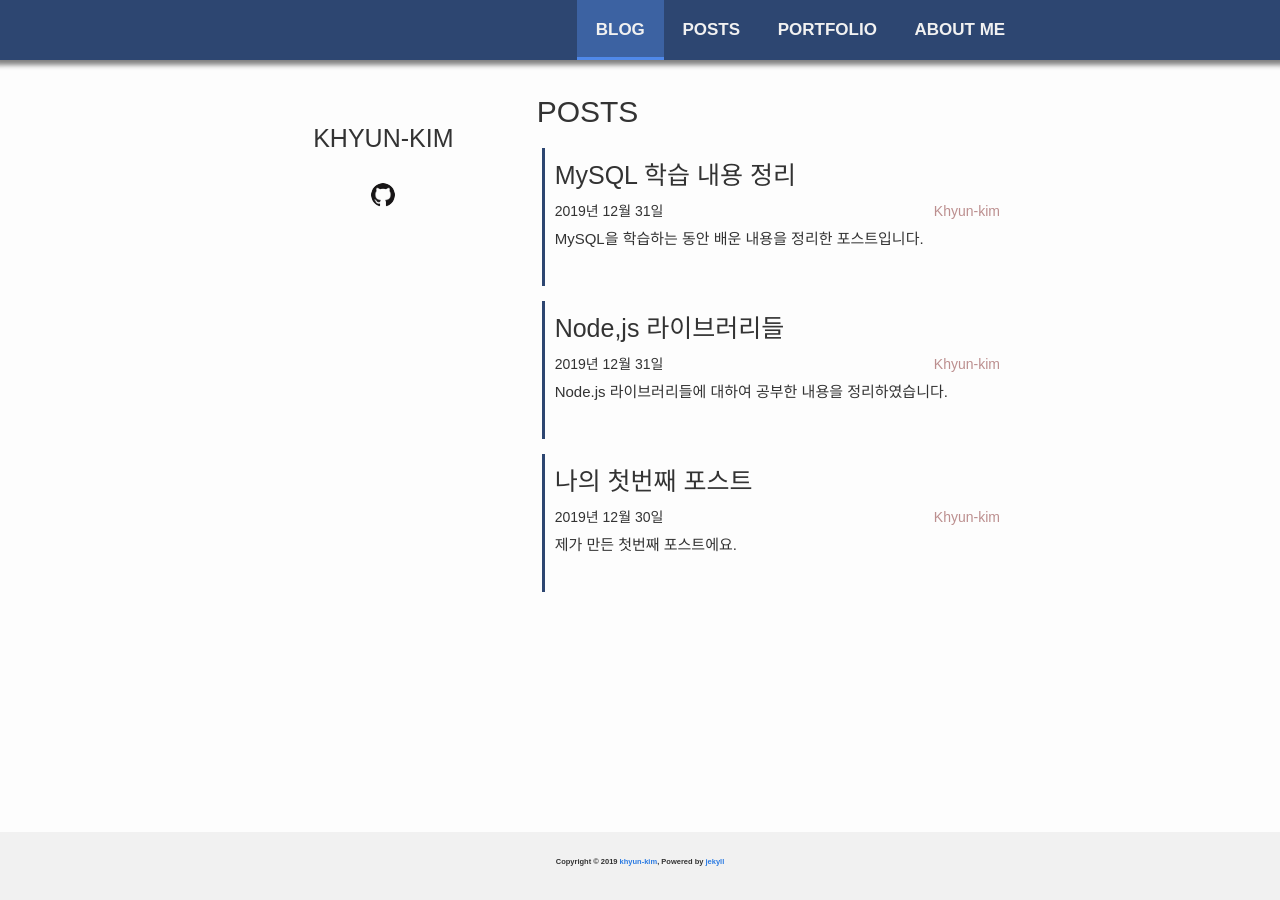
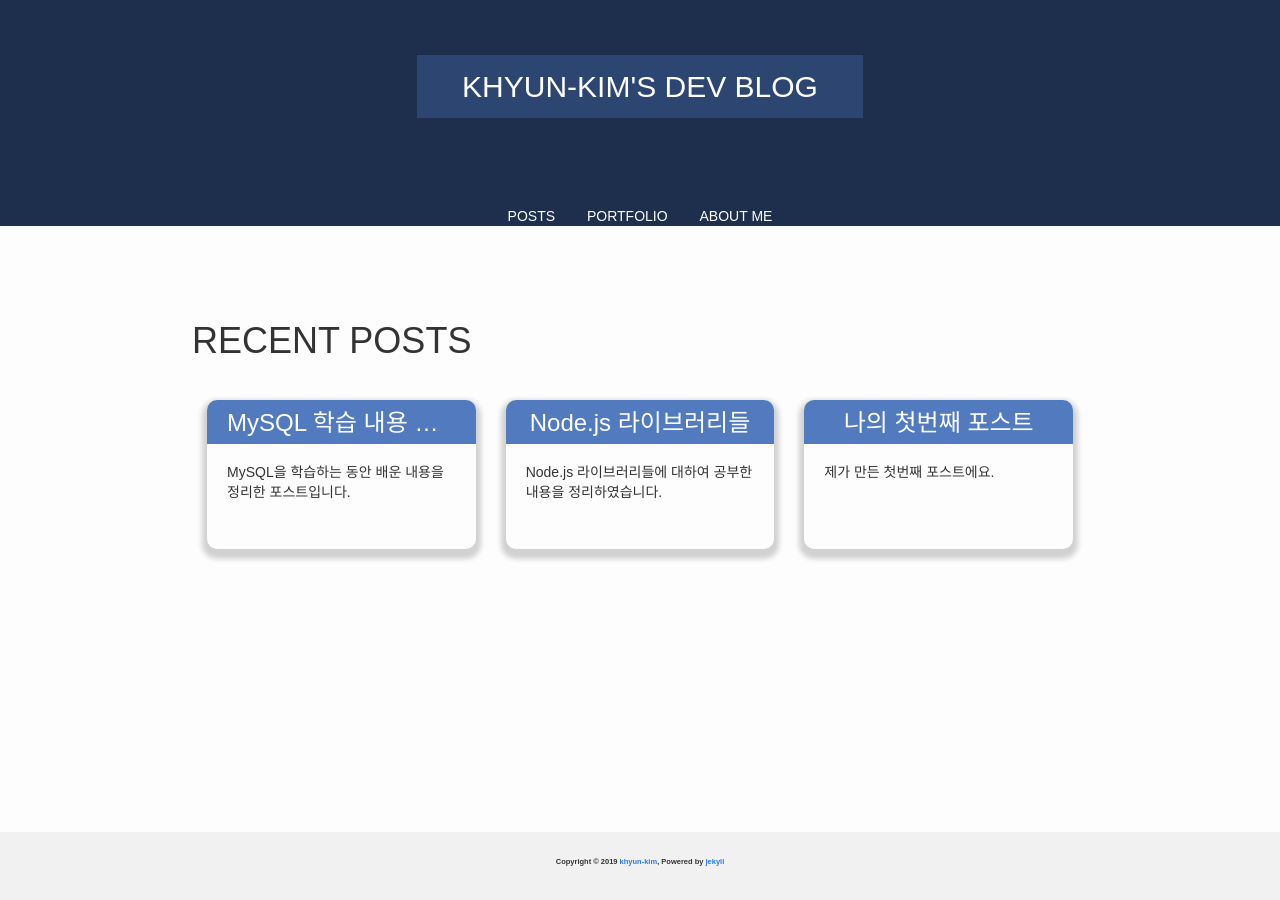
Before and after one commit to khyun-kim/jekyll-blog, a Jekyll site: the page built from index.html, in a window 1280 px wide. Built offline with Jekyll 4.4.1, drawn with Linux system fonts in a browser that asks for light colours; the list of posts is cut into pages by our own code.

Commit message:
Index was changed

```diff
--- /dev/null
+++ b/_includes/home_header.html
@@ -0,0 +1,15 @@
+<div id="home-header">
+  <div class="home-header">
+    <div class=" container">
+      <div class="header-tit">
+        <h1>{{site.social.github}}'s dev blog</h1>
+        <br>
+      </div>
+      <div class="header-tab">
+        <span>posts</span>
+        <span>portfolio</span>
+        <span>about me</span>
+      </div>
+    </div>
+  </div>
+</div>
--- a/_layouts/home.html
+++ b/_layouts/home.html
@@ -1,54 +1,21 @@
 ---
-layout: default
+layout: home_layout
 ---
+<div class="home">
 
-<div class="home">
-  <div class="row">
-    <div class="col-sm-4">
-      {%- include aside.html -%}
+    <div class="recent-posts">
+      <h1>Recent posts</h1>
+      {% for post in paginator.posts offset:0 limit:3%}
+      <div class="col-lg-4" style="text-align: center;">
+        <div class="recent-post-item">
+          <h2>{{post.title}}</h2>
+          <p>{{post.description}}</p>
+        </div>
+      </div>
+      {%endfor%}
     </div>
-    <div class="col-sm-8">
-      <div class="post-list">
-        <h2 onclick="location.href='{{site.url}}/posts'">Posts</h2>
-        <ul>
-          {% for post in paginator.posts %}
-          <li>
-            <div class="post-item" onclick="location.href='{{post.url}}'">
-              <p class="list-title" href="{{ post.url }}">{{ post.title }}</p>
-              <p>{{%post.date | date: '%Y년 %m월 %d일 ' %}}<span>{{post.author}}</span></p>
-              <p class="post-context">{{post.description}}</p>
-            </div>
-          </li>
-          {% endfor %}
-        </ul>
-      </div>
-      <div class="paginator">
-        {% if paginator.total_pages > 1%}
-        {% if paginator.previous_page %}
-        <a class="pagi-prev-active" href="{{ paginator.previous_page_path | prepend: site.baseurl | replace: '//', '/' }}">&laquo; Prev</a>
-        {% else %}
-        <span class="pagi-prev-deactive">&laquo; Prev</span>
-        {% endif %}
 
-        {% for page in (1..paginator.total_pages) %}
-        {% if page == paginator.page %}
-        <span class="pagi-current-item">{{ page }}</span>
-        {% elsif page == 1 %}
-        <a class ="pagi-item" href="/">{{ page }}</a>
-        {% else %}
-        <a class ="pagi-item"
-          href="{{ site.paginate_path | prepend: site.baseurl | replace: '//', '/' | replace: ':num', page }}">{{ page }}</a>
-        {% endif %}
-        {% endfor %}
-        {% if paginator.next_page %}
-        <a class="pagi-next-active" href="{{ paginator.next_page_path | prepend: site.baseurl | replace: '//', '/' }}">Next &raquo;</a>
-        {% else %}
-        <span class="pagi-next-deactive">Next &raquo;</span>
-        {% endif %}
-      {% endif %}
-      </div>
-    </div>
-  </div>
+</div>
 </div>
 </div>
 
@@ -84,3 +51,31 @@ layout: default
       </a>
     </p>
   {%- endif -%}-->
+
+<!-- <div class="paginator">
+        {% if paginator.total_pages > 1%}
+        {% if paginator.previous_page %}
+        <a class="pagi-prev-active"
+          href="{{ paginator.previous_page_path | prepend: site.baseurl | replace: '//', '/' }}">&laquo; Prev</a>
+        {% else %}
+        <span class="pagi-prev-deactive">&laquo; Prev</span>
+        {% endif %}
+
+        {% for page in (1..paginator.total_pages) %}
+        {% if page == paginator.page %}
+        <span class="pagi-current-item">{{ page }}</span>
+        {% elsif page == 1 %}
+        <a class="pagi-item" href="/">{{ page }}</a>
+        {% else %}
+        <a class="pagi-item"
+          href="{{ site.paginate_path | prepend: site.baseurl | replace: '//', '/' | replace: ':num', page }}">{{ page }}</a>
+        {% endif %}
+        {% endfor %}
+        {% if paginator.next_page %}
+        <a class="pagi-next-active"
+          href="{{ paginator.next_page_path | prepend: site.baseurl | replace: '//', '/' }}">Next &raquo;</a>
+        {% else %}
+        <span class="pagi-next-deactive">Next &raquo;</span>
+        {% endif %}
+        {% endif %}
+      </div>-->
--- /dev/null
+++ b/_layouts/home_layout.html
@@ -0,0 +1,20 @@
+<!DOCTYPE html>
+<html lang="{{ page.lang | default: site.lang | default: "en" }}">
+
+  {%- include head.html -%}
+
+  <body>
+
+    {%- include home_header.html -%}
+
+    <main class="page-content" aria-label="Content">
+    <div>
+        {{ content }}
+    </div>
+    </main>
+
+    {%- include footer.html -%}
+
+  </body>
+
+</html>
--- a/_sass/layout/home.scss
+++ b/_sass/layout/home.scss
@@ -1,151 +1,111 @@
-.home-panel {
-  padding: 24px;
-  border: 1px solid #a1a1a1;
-  background-color: #fdfdfd;
-  border-radius: 12px;
-  box-shadow: 5px 5px 5px 5px gray;
-  min-width: 300px;
-  display: block;
-  justify-items: center;
+// Home Header
+#home-header {
+  background: $theme-color-dark;
+  @media (max-width: 1200px){
+    .container {width: 100%;}
+  }
 
-  .profile {
-    justify-items: center;
-    float: center;
-    min-width: 175px;
+  /* 화면 너비 0~1024px */
+  @media (max-width: 1024px){
+  }
+
+  /* 화면 너비 0~960px */
+  @media (max-width: 960px){
+  }
+
+  /* 화면 너비 0~600px */
+  @media (max-width: 600px){
+    .home-header .header-tit{display: none;}
+    .home-header .header-tab {margin-top: 50px; }
   }
 }
 
-.post-list {
-  margin-top: 10px;
-  display: block;
+.container {position: relative; width: 1220px; margin: 0 auto;}
 
-  h2 {
-    font-family: 'Josefin Sans', sans-serif;
-    padding-left: 10px;
-    margin-bottom: 20px;
-    cursor: pointer;
-    text-transform: uppercase;
+.home-header .header-tit { text-align: center; margin-top: 55px;}
+.home-header .header-tit a { font-size: 16px; background: $theme-color-light; display: inline-block; font-size: 14px; color: #fff; font-family: 'Josefin Sans',sans-serif;
+padding: 10px 24px 10px 24px;};
+.home-header .header-tit h1 { text-align: center; text-transform: uppercase; font-family: 'Josefin Sans', sans-serif; font-size:30px;
+  background-color: $theme-color; color: #fff;
+  padding: 15px 45px 15px 45px; display: inline-block; transition: box-shadow 0.25s ease-in-out;
 }
-  h2:hover {
-    background-color: #f1f1f1;
-    transition: .4s;
+.home-header .header-tit h1:hover {
+  box-shadow:
+        inset -9em 0 0 0 $theme-color-light,
+        inset 9em 0 0 0 $theme-color-light;
+}
+.home-header .header-tit a:hover {
+  font-size: 28px;
+  background: $theme-color-more-light;
+  transition:0.4s;
 }
 
-  li {
-    height: 138px;
-    margin-bottom: 15px;
-    padding-bottom: 15px;
-    list-style: none;
-    display: block;
-    border-left: 3px solid $theme-color;
-
-    .post-item {
-      padding-top: 10px;
-      padding-bottom: 10px;
-      padding-left: 10px;
-      padding-right: 10px;
-      cursor: pointer;
-
-      .list-title {
-        display: block;
-        white-space: nowrap;
-        text-overflow: ellipsis;
-        overflow: hidden;
-        -webkit-box-orient: vertical;
-        font-size: 2.5rem;
+.home-header .header-tab {
+  text-align: center;
+  text-transform: uppercase;
+  font-family: 'Josefin Sans',sans-serif;
+  margin-top: 80px;
+  bottom: 0px;
+}
+.home-header .header-tab span {
+  padding: 7px 14px 0px 14px;
+  font-size: 14px;
+  color: #fff;
+  translate : .4s;
+  cursor:pointer;
+}
+.home-header .header-tab span:hover {
+  background: $theme-color-light;
 }
 
-      a {
-        border-bottom: 5px black;
+//Home Content
+.recent-posts {
+  margin-top: 80px;
 }
-
-      p {
-        font-size: 1.4rem;
+.recent-posts h1 {
+  margin-bottom: 40px;font-family: 'Josefin Sans',sans-serif;text-transform: uppercase;
 }
-
-      .post-context {
-        display: -webkit-box;
-        -webkit-line-clamp: 2;
-        -webkit-box-orient: vertical;
-        font-size: 1.5rem;
-        width: 100%;
-        height: 100%;
-        line-height: 20px;
+.recent-posts .recent-post-item{
+  display: inline-block;
+  margin-bottom: 40px;
+  border-radius: 10px;
+  box-shadow: 0px 5px 5px 5px #d1d1d1;
+  width:100%
+}
+.recent-posts .recent-post-item h2{
+  font-size: 24px;
+  border-radius: 10px 10px 0px 0px ;
+  background: $theme-color-more-light;
+  text-align: center;
+  padding: 10px 20px 10px 20px;
+  color:#fff;
+  display:block;
+  white-space: nowrap;
   overflow: hidden;
   text-overflow: ellipsis;
+  height: 44px;
 }
+.recent-posts .recent-post-item:hover{
+  background-color: #88888855;
+  transition: 0.4s;
+  cursor: pointer;
+}
+.recent-posts .recent-post-item p{
+  padding: 10px 20px 10px 20px;
+  border-radius: 0px 0px 10px 10px ;
+  font-size: 14px;
+  height: 90px;
 
-      span {
-        float: right;
-        color: rosybrown;
-      }
-    }
-  }
-
-  li:hover{
-    border-left: 3px solid $theme-color-more-light;
-    background-color: #f1f1f1;
-    transition: .4s;
-  }
-}
-.paginator {
-  text-align: center;
-  font-size: 0px;
-  .pagi-prev-active {
-    background: #f1f1f1;
-    font-size: 14px;
-    padding: 4px;
-    border: 1px solid #a1a1a1;
-    border-radius: 18px 0px 0px 18px;
-    border-right: 0px;
-  }
-  .pagi-prev-deactive {
-    background: #f1f1f1;
-    font-size: 14px;
-    padding: 4px;
-    border: 1px solid #a1a1a1;
-    border-radius: 18px 0px 0px 18px;
-    border-right: 0px;
-  }
-  .pagi-next-active {
-    background: #f1f1f1;
-    font-size: 14px;
-    padding: 4px;
-    border: 1px solid #a1a1a1;
-    border-radius: 0px 18px 18px 0px;
-  }
-  .pagi-next-deactive {
-    background: #f1f1f1;
-    font-size: 14px;
-    padding: 4px;
-    border: 1px solid #a1a1a1;
-    border-radius: 0px 18px 18px 0px;
-  }
-  .pagi-item {
-    background: #f1f1f1;
-    font-size: 14px;
-    padding-top: 4px;
-    padding-bottom: 4px;
-    padding-left: 8px;
-    padding-right: 8px;
-    border: 1px solid #a1a1a1;
-    border-right: 0px;
-  }
-  .pagi-item:hover {
-    background: $theme-color-more-light;
-    transition: .4s;
-  }
-  .pagi-current-item {
-    background: $theme-color-more-light;
-    font-size: 14px;
-    padding-top: 4px;
-    padding-bottom: 4px;
-    padding-left: 8px;
-    padding-right: 8px;
-    border: 1px solid #a1a1a1;
-    border-right: 0px;
+  white-space: normal;
+  overflow: hidden;
+  text-overflow: ellipsis;
+  text-align: left;
+  word-wrap: break-word;
+  display: -webkit-box;
+  -webkit-line-clamp: 4;
+  -webkit-box-orient: vertical;
 
 }
 
-}
-//https://www.w3schools.com/howto/howto_css_timeline.asp //
+/* mediaquery */
+/* 화면 너비 0~1220px */
--- a/_sass/layout/page.scss
+++ b/_sass/layout/page.scss
@@ -4,9 +4,9 @@
  .page-content {
     padding : $spacing-unit 15%!important;
     @media (max-width: 991px) {
-       padding: $spacing-unit 10%!important;
+       padding: $spacing-unit 5%!important;
     }
-    @media (max-width: 576px) {
+    @media (max-width: 600px) {
         padding: $spacing-unit 10px!important;
     }
     flex: 1 0 auto;
--- a/_sass/my-awesome-theme.scss
+++ b/_sass/my-awesome-theme.scss
@@ -2,8 +2,8 @@
 
 $theme-color:           #2d4671 !default;
 $theme-color-light:     #3c62a2 !default;
-$theme-color-more-light:     #5089ea !default;
-$theme-color-dark:      darken($theme-color, 25%) !default;
+$theme-color-more-light:     lighten($theme-color-light,10%) !default;
+$theme-color-dark:      darken($theme-color, 10%) !default;
 $theme-nav-text-color:      #f1f1f1 !default;
 
 $text-color:            #111 !default;
```
Also changed, not shown: _posts/2019-12-31-ejs-library.md (+1 -1 lines). Lines whose indentation alone changed are shown as unchanged.
